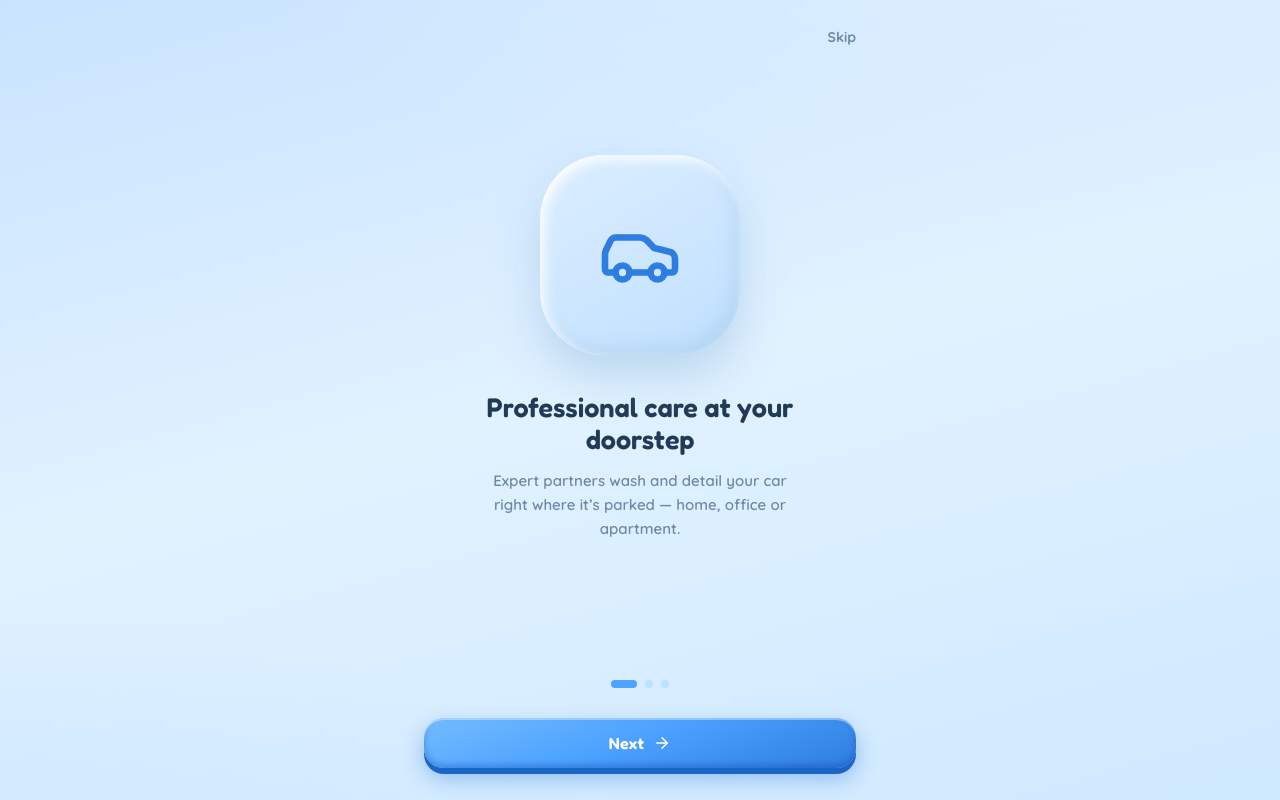
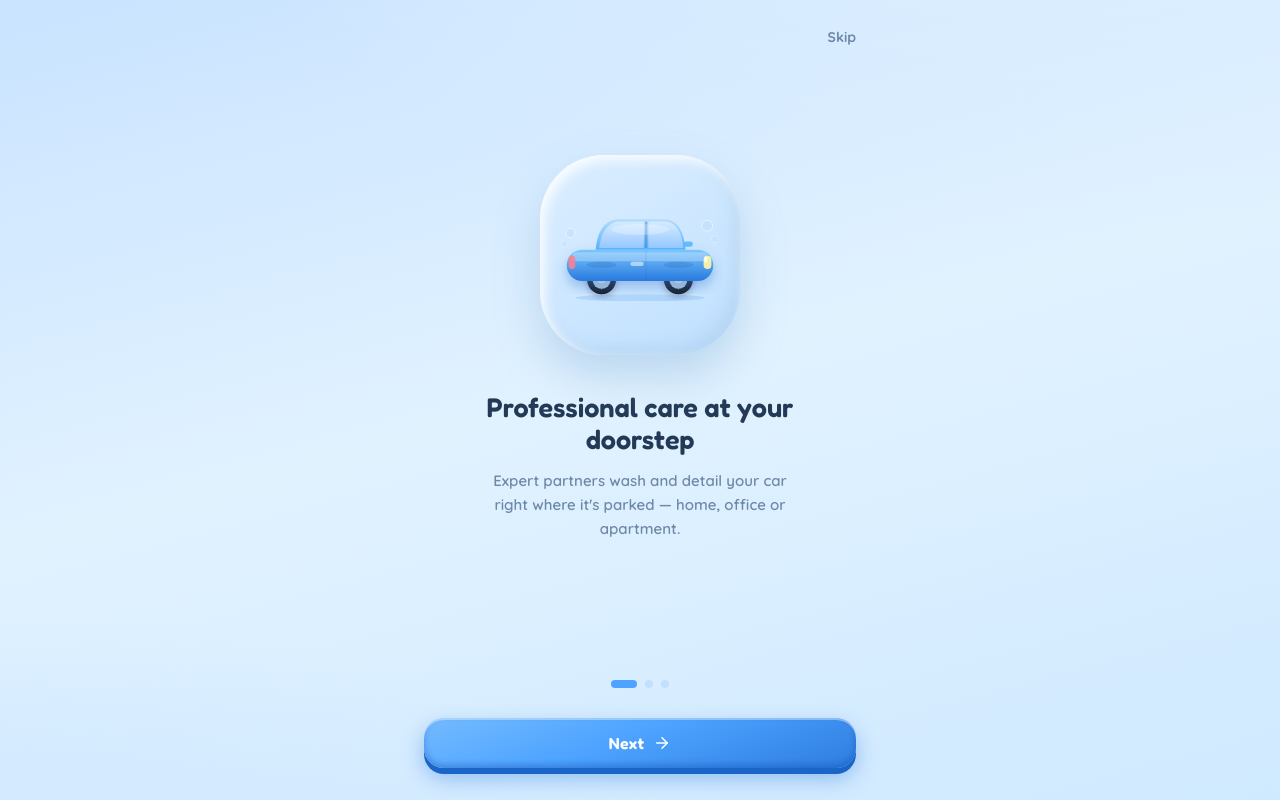
Before and after one commit to soumyaguptaworks-hash/daily-car-wash, a React (Vite) app: page /onboarding in a window 1280 px wide. Built offline with nearby package versions, Linux system fonts and the light colour scheme.

Commit message:
Add claymorphic car SVG graphics to Splash, Onboarding, and Home screens

```diff
--- a/src/components/bits.jsx
+++ b/src/components/bits.jsx
@@ -1,5 +1,103 @@
 import { Star } from 'lucide-react';
 import B from './bits.module.css';
+
+/* ── Claymorphic car SVG graphic ── */
+export function ClayCarSVG({ width = 280, style, uid = 'car' }) {
+  const p = uid;
+  return (
+    <svg width={width} viewBox="0 0 280 152" fill="none" xmlns="http://www.w3.org/2000/svg" style={style}>
+      <defs>
+        <linearGradient id={`${p}-body`} x1="140" y1="66" x2="140" y2="118" gradientUnits="userSpaceOnUse">
+          <stop stopColor="#7FC9FF"/><stop offset="1" stopColor="#2A7DE0"/>
+        </linearGradient>
+        <linearGradient id={`${p}-roof`} x1="140" y1="16" x2="140" y2="66" gradientUnits="userSpaceOnUse">
+          <stop stopColor="#B8DDFF"/><stop offset="1" stopColor="#57B4FF"/>
+        </linearGradient>
+        <linearGradient id={`${p}-win`} x1="140" y1="18" x2="140" y2="64" gradientUnits="userSpaceOnUse">
+          <stop stopColor="#DAEEFF" stopOpacity="0.96"/><stop offset="1" stopColor="#A2CCFF" stopOpacity="0.84"/>
+        </linearGradient>
+        <linearGradient id={`${p}-tyre`} x1="0" y1="0" x2="0" y2="1">
+          <stop stopColor="#3D4D62"/><stop offset="1" stopColor="#1C2230"/>
+        </linearGradient>
+        <linearGradient id={`${p}-hub`} x1="0" y1="0" x2="0" y2="1">
+          <stop stopColor="#D6EAF8"/><stop offset="1" stopColor="#A8C4D8"/>
+        </linearGradient>
+        <filter id={`${p}-fshadow`} x="-20%" y="-30%" width="140%" height="170%">
+          <feDropShadow dx="0" dy="10" stdDeviation="10" floodColor="#1A5DC0" floodOpacity="0.32"/>
+        </filter>
+        <filter id={`${p}-wshadow`} x="-30%" y="-30%" width="160%" height="180%">
+          <feDropShadow dx="0" dy="4" stdDeviation="5" floodColor="#0A1535" floodOpacity="0.28"/>
+        </filter>
+      </defs>
+
+      {/* ground shadow */}
+      <ellipse cx="140" cy="148" rx="108" ry="6" fill="rgba(42,125,224,0.16)"/>
+
+      {/* rear tyre */}
+      <circle cx="76" cy="118" r="24" fill={`url(#${p}-tyre)`} filter={`url(#${p}-wshadow)`}/>
+      <circle cx="76" cy="118" r="15" fill={`url(#${p}-hub)`}/>
+      <circle cx="76" cy="118" r="6" fill="#EAF4FF"/>
+      <circle cx="76" cy="118" r="2.5" fill="#B8CCD8"/>
+      <line x1="76" y1="103" x2="76" y2="133" stroke="rgba(175,200,220,0.6)" strokeWidth="2" strokeLinecap="round"/>
+      <line x1="61" y1="118" x2="91" y2="118" stroke="rgba(175,200,220,0.6)" strokeWidth="2" strokeLinecap="round"/>
+      <line x1="66" y1="107" x2="86" y2="129" stroke="rgba(175,200,220,0.45)" strokeWidth="1.5" strokeLinecap="round"/>
+      <line x1="86" y1="107" x2="66" y2="129" stroke="rgba(175,200,220,0.45)" strokeWidth="1.5" strokeLinecap="round"/>
+
+      {/* front tyre */}
+      <circle cx="204" cy="118" r="24" fill={`url(#${p}-tyre)`} filter={`url(#${p}-wshadow)`}/>
+      <circle cx="204" cy="118" r="15" fill={`url(#${p}-hub)`}/>
+      <circle cx="204" cy="118" r="6" fill="#EAF4FF"/>
+      <circle cx="204" cy="118" r="2.5" fill="#B8CCD8"/>
+      <line x1="204" y1="103" x2="204" y2="133" stroke="rgba(175,200,220,0.6)" strokeWidth="2" strokeLinecap="round"/>
+      <line x1="189" y1="118" x2="219" y2="118" stroke="rgba(175,200,220,0.6)" strokeWidth="2" strokeLinecap="round"/>
+      <line x1="194" y1="107" x2="214" y2="129" stroke="rgba(175,200,220,0.45)" strokeWidth="1.5" strokeLinecap="round"/>
+      <line x1="214" y1="107" x2="194" y2="129" stroke="rgba(175,200,220,0.45)" strokeWidth="1.5" strokeLinecap="round"/>
+
+      {/* car body */}
+      <rect x="18" y="68" width="244" height="52" rx="26" fill={`url(#${p}-body)`} filter={`url(#${p}-fshadow)`}/>
+
+      {/* roof */}
+      <path d="M66,68 Q70,22 100,17 L185,17 Q212,22 216,68 Z" fill={`url(#${p}-roof)`}/>
+
+      {/* rear window */}
+      <path d="M72,65 Q76,28 102,21 L148,21 L146,65 Z" fill={`url(#${p}-win)`}/>
+      {/* centre pillar */}
+      <rect x="148" y="21" width="4" height="44" rx="2" fill="rgba(40,85,165,0.30)"/>
+      {/* front window */}
+      <path d="M154,21 L183,21 Q209,24 212,65 L154,65 Z" fill={`url(#${p}-win)`}/>
+
+      {/* body top highlight */}
+      <rect x="26" y="72" width="228" height="15" rx="9" fill="rgba(255,255,255,0.26)"/>
+      {/* roof highlight */}
+      <ellipse cx="140" cy="34" rx="48" ry="9" fill="rgba(255,255,255,0.28)"/>
+
+      {/* door handle */}
+      <rect x="124" y="88" width="22" height="7" rx="3.5" fill="rgba(255,255,255,0.52)"/>
+      {/* door seam */}
+      <line x1="150" y1="70" x2="150" y2="118" stroke="rgba(30,70,155,0.15)" strokeWidth="1.5"/>
+
+      {/* headlight */}
+      <rect x="246" y="78" width="13" height="22" rx="6.5" fill="#FFF6A5" opacity="0.92"/>
+      <rect x="247" y="79" width="5" height="10" rx="2.5" fill="rgba(255,255,255,0.75)"/>
+
+      {/* taillight */}
+      <rect x="21" y="78" width="11" height="22" rx="5.5" fill="#FF8090" opacity="0.88"/>
+
+      {/* side mirror */}
+      <rect x="213" y="54" width="15" height="9" rx="4" fill="#57B4FF" opacity="0.88"/>
+
+      {/* wheel arch shadow */}
+      <ellipse cx="76"  cy="93" rx="25" ry="5" fill="rgba(15,50,130,0.14)"/>
+      <ellipse cx="204" cy="93" rx="25" ry="5" fill="rgba(15,50,130,0.14)"/>
+
+      {/* soap bubbles — car wash touch */}
+      <circle cx="252" cy="28" r="9"   fill="rgba(191,224,255,0.72)" stroke="rgba(255,255,255,0.6)" strokeWidth="1.5"/>
+      <circle cx="265" cy="50" r="6"   fill="rgba(191,224,255,0.60)" stroke="rgba(255,255,255,0.5)" strokeWidth="1"/>
+      <circle cx="24"  cy="40" r="7.5" fill="rgba(191,224,255,0.68)" stroke="rgba(255,255,255,0.55)" strokeWidth="1.5"/>
+      <circle cx="14"  cy="58" r="5"   fill="rgba(191,224,255,0.55)" stroke="rgba(255,255,255,0.45)" strokeWidth="1"/>
+    </svg>
+  );
+}
 
 export const STATUS = {
   requested: { label: 'Requested', color: '#4DA3FF' },
--- a/src/pages/Home.jsx
+++ b/src/pages/Home.jsx
@@ -6,7 +6,7 @@ import {
 import { useStore } from '../store';
 import { ALL_SERVICES, OFFERS, inr } from '../data';
 import { ClayInput, ClayButton } from '../components/ui';
-import { StatusBadge } from '../components/bits';
+import { StatusBadge, ClayCarSVG } from '../components/bits';
 import { Page, Section, L } from '../components/layout';
 import s from './app.module.css';
 
@@ -48,7 +48,10 @@ export default function Home() {
       {/* active subscription */}
       {activePlan && (
         <Section title="Your subscription" action="Manage" onAction={() => nav('/plans')}>
-          <div className={s.subCard} onClick={() => nav('/plans')} role="button">
+          <div className={s.subCard} onClick={() => nav('/plans')} role="button" style={{ position: 'relative', overflow: 'hidden' }}>
+            <div style={{ position: 'absolute', bottom: -14, right: -14, pointerEvents: 'none', opacity: 0.20 }}>
+              <ClayCarSVG width={138} uid="home-sub" />
+            </div>
             <div className={s.subTop}>
               <span className={s.subPlanTag}><activePlan.Icon size={20} /> {activePlan.name} Plan</span>
               <span className={s.subPill}>{subscription.paused ? 'Paused' : 'Active'}</span>
--- a/src/pages/Onboarding.jsx
+++ b/src/pages/Onboarding.jsx
@@ -1,20 +1,21 @@
 import { useState } from 'react';
 import { useNavigate } from 'react-router-dom';
-import { Car, CalendarCheck, Camera, ArrowRight } from 'lucide-react';
+import { CalendarCheck, Camera, ArrowRight } from 'lucide-react';
 import { useStore } from '../store';
 import { ClayButton } from '../components/ui';
+import { ClayCarSVG } from '../components/bits';
 import a from './auth.module.css';
 
 const SLIDES = [
   {
-    Icon: Car, bg: 'linear-gradient(150deg,#DCEEFF,#BFE0FF)', fg: '#2E7DE0',
+    Icon: null, bg: 'linear-gradient(150deg,#DCEEFF,#BFE0FF)', fg: '#2E7DE0',
     title: 'Professional care at your doorstep',
-    text: 'Expert partners wash and detail your car right where it’s parked — home, office or apartment.',
+    text: "Expert partners wash and detail your car right where it's parked — home, office or apartment.",
   },
   {
     Icon: CalendarCheck, bg: 'linear-gradient(150deg,#DCFCEB,#A7F0CC)', fg: '#16B47B',
     title: 'Subscribe & save every month',
-    text: 'Flexible plans with 4–6 washes a week. Pick your days, time slots, pause anytime.',
+    text: 'Flexible plans with 4-6 washes a week. Pick your days, time slots, pause anytime.',
   },
   {
     Icon: Camera, bg: 'linear-gradient(150deg,#F3ECFF,#D9C7FF)', fg: '#7C5CE0',
@@ -40,7 +41,9 @@ export default function Onboarding() {
 
       <div className={a.obBody} key={i}>
         <div className={a.obArt} style={{ background: s.bg, color: s.fg }}>
-          <s.Icon size={84} strokeWidth={1.9} />
+          {s.Icon
+            ? <s.Icon size={84} strokeWidth={1.9} />
+            : <ClayCarSVG width={168} uid={`ob${i}`} />}
         </div>
         <h2 className={a.obTitle}>{s.title}</h2>
         <p className={a.obText}>{s.text}</p>
--- a/src/pages/Splash.jsx
+++ b/src/pages/Splash.jsx
@@ -1,7 +1,7 @@
 import { useEffect } from 'react';
 import { useNavigate } from 'react-router-dom';
-import { Car } from 'lucide-react';
 import { useStore } from '../store';
+import { ClayCarSVG } from '../components/bits';
 import a from './auth.module.css';
 
 export default function Splash() {
@@ -19,7 +19,7 @@ export default function Splash() {
 
   return (
     <div className={`${a.full} ${a.splash}`}>
-      <div className={a.splashLogo}><Car size={58} strokeWidth={2.2} /></div>
+      <div className={a.splashCar}><ClayCarSVG width={240} uid="splash" /></div>
       <h1 className={a.splashName}>Daily Car Wash</h1>
       <p className={a.splashTag}>Doorstep car care, made simple</p>
       <div className={a.dots3}>
--- a/src/pages/auth.module.css
+++ b/src/pages/auth.module.css
@@ -27,6 +27,11 @@
     inset -6px -7px 14px rgba(20,80,170,.4);
   margin-bottom: 26px;
   animation: pop .6s cubic-bezier(.3,1.5,.5,1) both, bob 3s ease-in-out infinite 0.6s;
+}
+.splashCar {
+  margin-bottom: 20px;
+  animation: pop .7s cubic-bezier(.3,1.5,.5,1) both, bob 3.2s ease-in-out infinite .7s;
+  filter: drop-shadow(0 12px 22px rgba(42,125,224,0.28));
 }
 .splashName {
   font-family: 'Fredoka', sans-serif; font-weight: 600; font-size: 32px; color: var(--c-ink);
```
